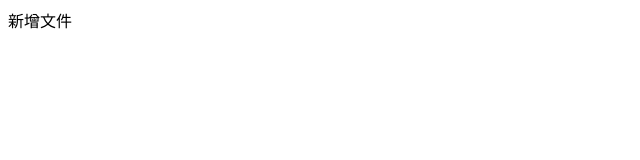
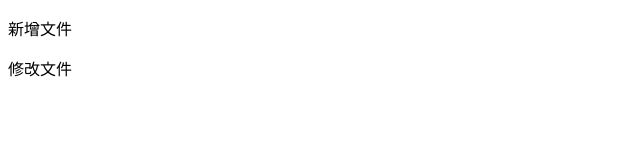
Before and after one commit to cjhx66/hello-pages, a plain HTML site: page header.html in a window 1280 px wide. Shown: the whole page, without its empty margins (0-640 px from the left). Drawn offline with Linux system fonts and the light colour scheme.

Commit message:
update header.html

```diff
--- a/header.html
+++ b/header.html
@@ -7,6 +7,7 @@
     <title>Document</title>
 </head>
 <body>
-    新增文件
+    <p>新增文件</p>
+    <p>修改文件</p>
 </body>
 </html>
```
